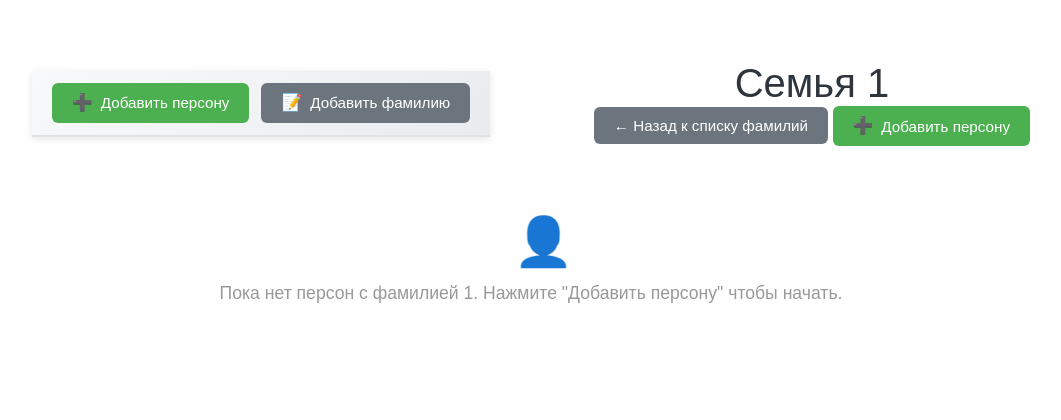
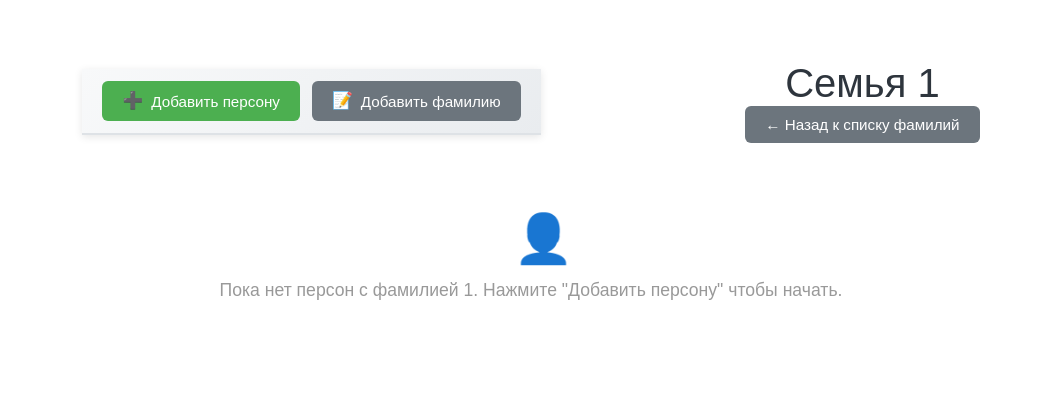
Before and after one commit to Wo1f27/family_tree_FastAPI, a FastAPI app: page /family/1 in a window 1280 px wide. Shown: the part 121-541 px from the top of the page, without its empty margins (109-1170 px from the left). Run offline with FastAPI, Linux system fonts and the light colour scheme; data that the repository does not hold is empty; parts of the project's set-up code (start-up, migrations or seed data) failed here and were passed over; some libraries are stand-ins or nearby versions.

Commit message:
fix: remove duplicate add buttons from page content
- Sticky action bar already provides add buttons at top
- Removed duplicate buttons from family.html and index.html
- Users can now add persons/surnames only from sticky bar

```diff
--- a/src/familytree/templates/family.html
+++ b/src/familytree/templates/family.html
@@ -7,9 +7,6 @@
     <h1>Семья {{ surname }}</h1>
     <div class="header-actions">
         <a href="/surnames" class="btn btn-secondary">← Назад к списку фамилий</a>
-        <button class="btn btn-primary" data-open-modal="modal-person">
-            <span class="btn-icon">➕</span> Добавить персону
-        </button>
     </div>
 </div>
 
--- a/src/familytree/templates/index.html
+++ b/src/familytree/templates/index.html
@@ -34,9 +34,6 @@
     <section class="person-management">
         <div class="section-header">
             <h2>Управление персонами</h2>
-            <button class="btn btn-primary" data-open-modal="modal-person">
-                <span class="btn-icon">➕</span> Добавить персону
-            </button>
         </div>
 
         <div class="person-list">
```
